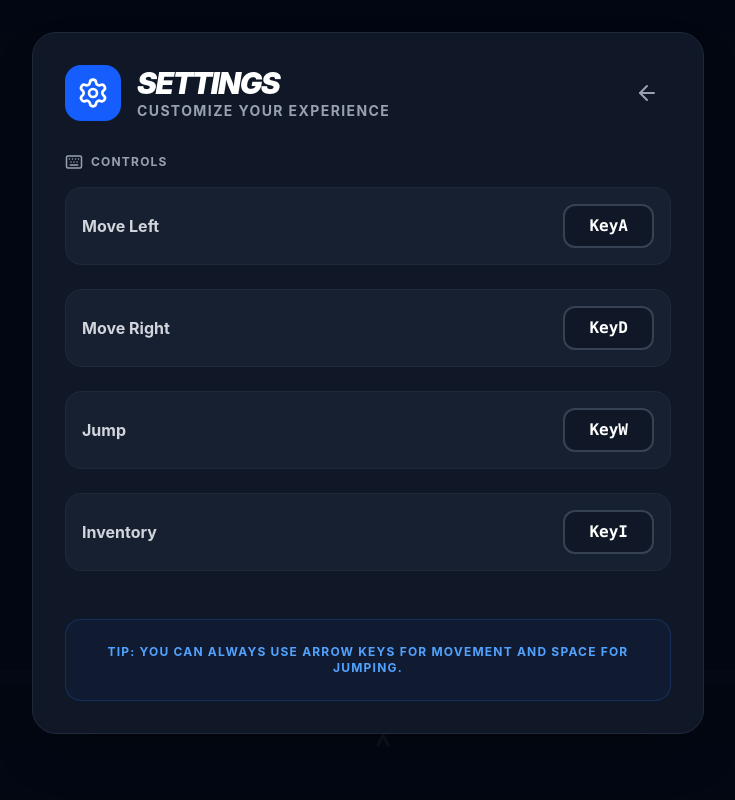
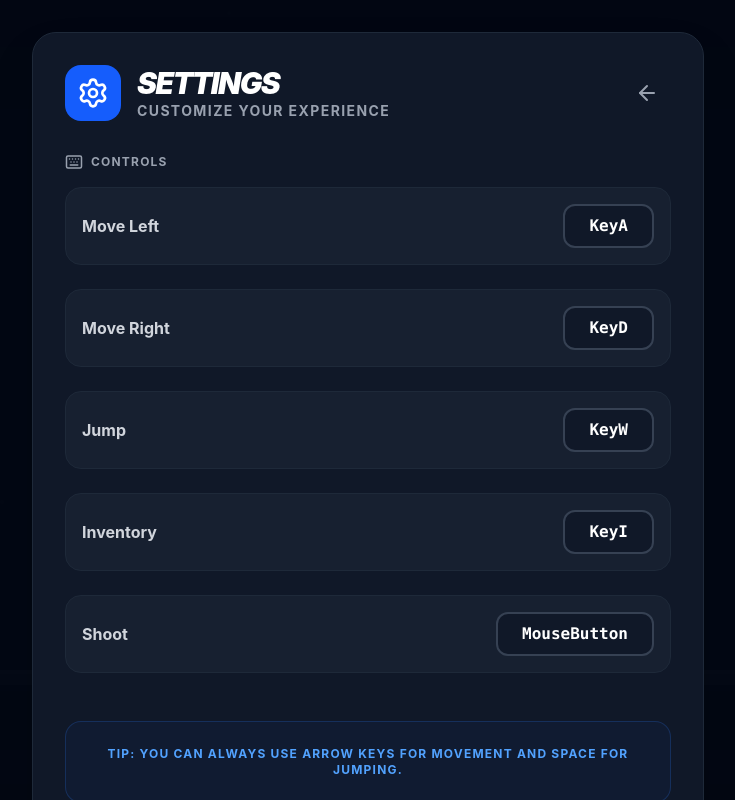
Before and after one commit to Mithilessh2010/ZombieSticman, a React (Vite) app: page / in a window 1280 px wide. Both pictures are taken after a click on the button "SETTINGS". Shown: the whole page, without its empty margins (272-1007 px from the left). Built offline with nearby package versions, Linux system fonts and the light colour scheme.

Commit message:
More keeybinds

```diff
--- a/src/components/Settings.tsx
+++ b/src/components/Settings.tsx
@@ -26,6 +26,7 @@ export const Settings: React.FC = () => {
     moveRight: 'Move Right',
     jump: 'Jump',
     inventory: 'Inventory',
+    shoot: 'Shoot',
   };
 
   return (
--- a/src/game/Engine.ts
+++ b/src/game/Engine.ts
@@ -117,7 +117,8 @@ export class Engine {
     }
 
     // Manual Attack
-    if (this.input.isMouseDown && this.player.canShoot()) {
+    const shouldShoot = this.input.isMouseDown || (state.controls.shoot !== 'MouseButton' && this.input.isPressed(state.controls.shoot));
+    if (shouldShoot && this.player.canShoot()) {
       const nearest = this.getNearestZombie();
       if (this.player.weapon.bulletSpeed === 0) {
         // Melee
--- a/src/store/useGameStore.ts
+++ b/src/store/useGameStore.ts
@@ -186,6 +186,7 @@ export const useGameStore = create<GameStore>()(
       moveRight: 'KeyD',
       jump: 'KeyW',
       inventory: 'KeyI',
+      shoot: 'MouseButton',
     },
     stats: {
       maxHealth: 100,
--- a/src/types/game.ts
+++ b/src/types/game.ts
@@ -52,4 +52,5 @@ export interface GameControls {
   moveRight: string;
   jump: string;
   inventory: string;
+  shoot: string;
 }
```
